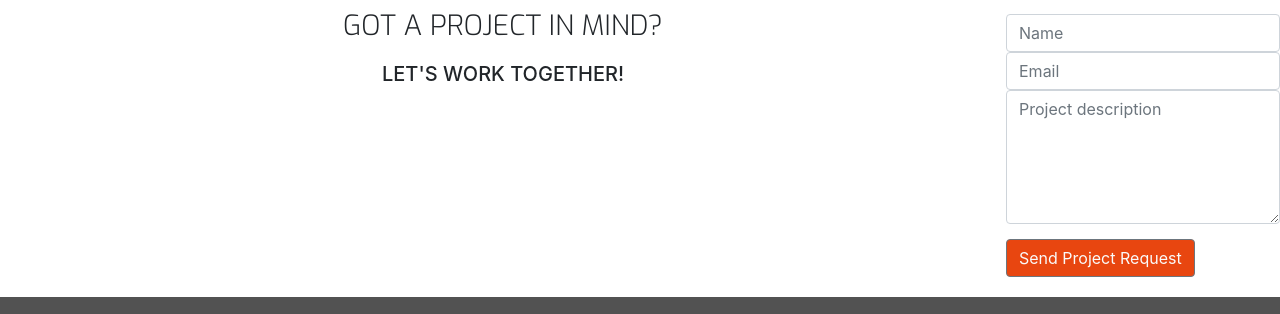
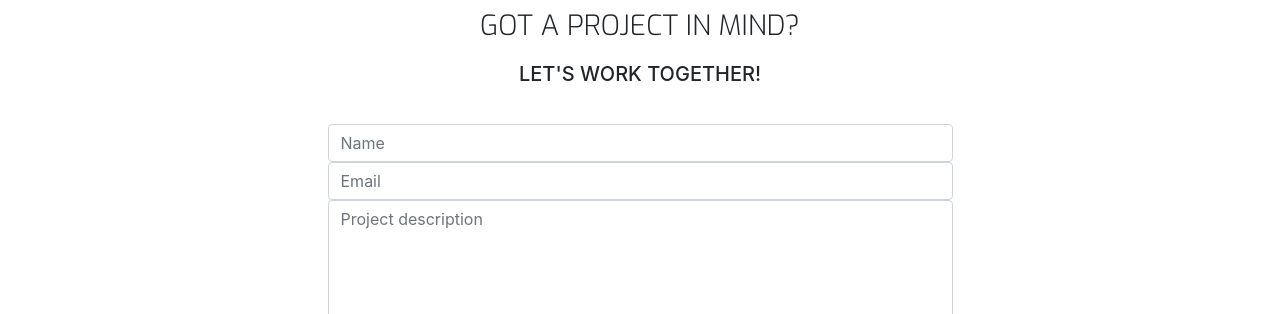
Before and after one commit to Domchap90/resume-project, a plain HTML site: page contact.html in a window 1280 px wide. Shown: the part 378-692 px from the top of the page. Drawn offline with nearby package versions, Linux system fonts and the light colour scheme.

Commit message:
Form displayed block

```diff
--- a/contact.html
+++ b/contact.html
@@ -73,8 +73,8 @@
 	</header>
 
 	<section class="container-fluid">
-		<div class="row bg-color-contact">
-			<div class="col">
+		<div class="bg-color-contact">
+			<div>
 				<h3 class="contact-heading uppercase text-center">Got a project in mind?</h3>
 				<h5 class="uppercase text-center">Let's work together!</h5>
 			</div>
```
